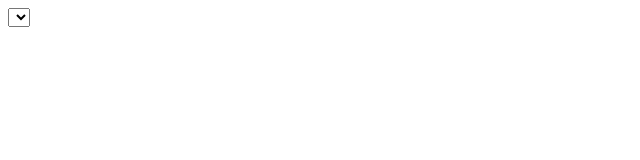
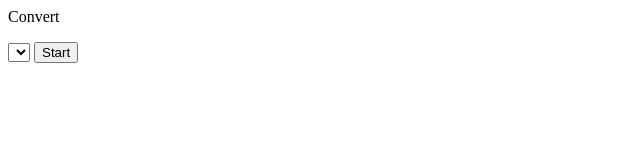
Before and after one commit to Mishra-Atharva/curreny-converter, a plain HTML site: page index.html in a window 1280 px wide. Shown: the whole page, without its empty margins (0-640 px from the left). Drawn offline with Linux system fonts and the light colour scheme.

Commit message:
updated version

```diff
--- a/index.html
+++ b/index.html
@@ -9,9 +9,11 @@
 <body>
 
     <div id="selection">
-        <select id="selection">
-            <option value=""></option>
-        </select>
+        <p>Convert</p>
+        <select id="list"></select>
+
+        <button onclick="getCountries()">Start</button>
+
     </div>
 
 
--- a/script.js
+++ b/script.js
@@ -1,4 +1,5 @@
 // key = 5dtZbbQQqOMHmCEZvv6uOacINBFYSmyf
+console.log("testing...");
 var myHeaders = new Headers();
     myHeaders.append("apikey", "5dtZbbQQqOMHmCEZvv6uOacINBFYSmyf");
     var requestOptions = {
@@ -6,18 +7,27 @@ var myHeaders = new Headers();
         redirect: 'follow',
         headers: myHeaders
       };
+    console.log("https://api.apilayer.com/currency_data/list"+Object.keys(requestOptions));
 
 function getCountries() {
 
     fetch("https://api.apilayer.com/currency_data/list", requestOptions)
       .then((a) => a.json())
       .then((response) => {
-        console.log(response.currencies);
-        var option = document.createElement("select", "selection");
+        // console.log(Object.keys(response.currencies).length);
+        //console.log(Object.keys(response.currencies)[0]);
+        for (i = 0; i < Object.keys(response.currencies).length; i++) {
+          var list = document.getElementById("list");
+          var option = document.createElement("option");
+          option.text = Object.keys(response.currencies)[i];
+          option.value = Object.keys(response.currencies)[i];
+          list.append(option);
+        }
+
       })
-}
+  }
 
-// fetch("https://api.apilayer.com/currency_data/list", requestOptions)
+// fetch("https://api.currencylayer.com/convert&from=GBP&to=USD&amount=10")
 //   .then(response => response.text())
 //   .then(result => console.log(result))
 //   .catch(error => console.log('error', error));
--- a/style.css
+++ b/style.css
@@ -0,0 +1,5 @@
+#selection{
+    width: 100%;
+    height: 100%;
+    display: inline;
+}
```
